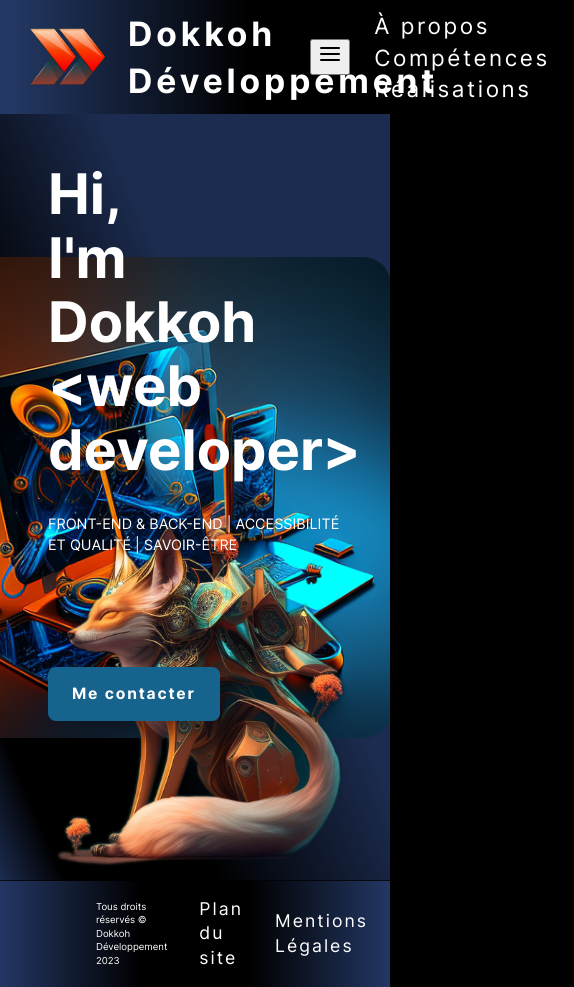
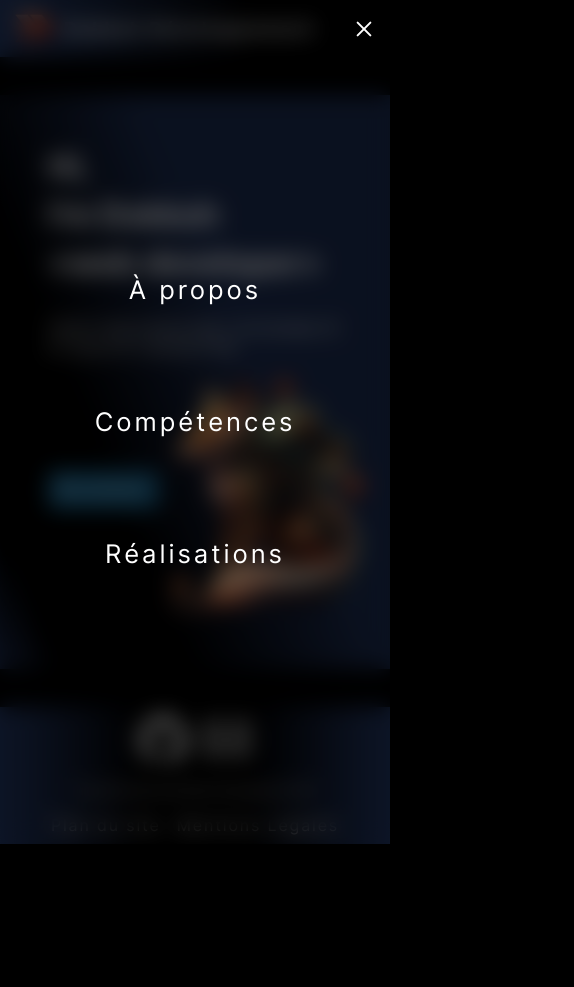
Before and after one commit to dokkoh/inte-portfolio, a website built with Parcel: page src/index.html in a window 390 px wide. Both pictures are taken after a click on the button 370 px from the left and 57 px from the top of the page. Shown: the whole page, 574 px wide, since content can reach past the window. After the commit the page ends 844 px from the top, so only its background shows below. Built offline with nearby package versions, Linux system fonts and the light colour scheme.

Commit message:
responsive accueil ok

```diff
--- a/src/index.html
+++ b/src/index.html
@@ -26,7 +26,7 @@
   <header role="banner" class="header">
     <a class="logo" href="./index.html" title="Retour à l'accueil">
       <img class="logo-img" src="./img/logo.png" alt=""><span class="logo-title">Dokkoh Développement</span></a>
-      <button id="toggler"><i data-feather="menu"></i></button>
+      <button class="logo-toggler" id="toggler"><i data-feather="menu"></i></button>
       <nav role="navigation" aria-label="Menu principal" class="menu" id="menu">
         <a class="menu-link" href="#">À propos</a>
         <a class="menu-link" href="#">Compétences</a>
--- a/src/scss/components/_btn.scss
+++ b/src/scss/components/_btn.scss
@@ -1,4 +1,5 @@
-@use '../vars';
+@use "../vars";
+@use "../mixin";
 
 .btn {
   display: inline-block;
@@ -10,7 +11,17 @@
   transition: vars.$defaultTransition;
   cursor: pointer;
   border: 0;
-
+  @include mixin.small {
+    display: inline-block;
+    padding: 0.7rem;
+    color: white;
+    background-color: var(--button-color);
+    border-radius: 0.5em;
+    font-weight: bold;
+    transition: vars.$defaultTransition;
+    cursor: pointer;
+    border: 0;
+  }
 
   &:hover {
     background-color: var(--button-color-hover);
--- a/src/scss/components/_content.scss
+++ b/src/scss/components/_content.scss
@@ -3,8 +3,19 @@
 .content {
   width: 100%;
   padding: 3rem;
-  background: url('/src/img/Dokkoh_kitsune.png'), url('/src/img/Dokkoh_frontpage.png'), url(''), linear-gradient(66.8deg, #1C2C50 0%, rgba(28, 44, 80, 0) 9.07%, rgba(28, 44, 80, 0) 30%, #1C2C50 60% );
-  background-size: 23rem, 30rem, 15rem, cover;
-  background-position: center bottom, center right 1%, right 26% top 14%;
-  background-repeat: no-repeat, no-repeat, no-repeat;
+  background: url('/src/img/Dokkoh_kitsune.png'), url('/src/img/Dokkoh_frontpage.png'), url('/src/img/dot.png'), url('/src/img/dot.png'), linear-gradient(66.8deg, #1C2C50 0%, rgba(28, 44, 80, 0) 9.07%, rgba(28, 44, 80, 0) 30%, #1C2C50 60% );
+  background-size: 23rem, 30rem, 15rem, 15rem,cover;
+  background-position: center bottom, center right 1%, right 30% top 20%, right 30% top 80%;
+  background-repeat: no-repeat, no-repeat, no-repeat, no-repeat;
 }
+
+@include mixin.small {
+  .content {
+    width: 100%;
+  padding: 3rem;
+  background: url('/src/img/Dokkoh_kitsune.png'), linear-gradient(66.8deg, #1C2C50 0%, rgba(28, 44, 80, 0) 9.07%, rgba(28, 44, 80, 0) 30%, #1C2C50 60% );
+  background-size: 16rem, cover;
+  background-position: 100% 17em, left 110%;
+  background-repeat: no-repeat, no-repeat;
+  }
+}
--- a/src/scss/components/_footer.scss
+++ b/src/scss/components/_footer.scss
@@ -1,3 +1,5 @@
+@use "../mixin";
+
 .footer {
   background: linear-gradient(270deg, #233764 0%, rgba(35, 55, 100, 0) 35.88%),
     linear-gradient(90deg, #233764 0%, rgba(35, 55, 100, 0) 36.08%);
@@ -10,23 +12,44 @@
     display: flex;
     justify-content: flex-start;
     align-items: center;
-    margin:    0rem 1rem 0rem 1rem;
+    margin: 0rem 1rem 0rem 1rem;
 
     &--last {
       justify-content: flex-end;
+      @include mixin.small {
+        text-align: center;
+      }
     }
   }
 
   &-link {
     padding: 1rem;
     font-size: 1.1em;
+    @include mixin.small {
+      font-size: 1em;
+      padding: 0.5rem;
+    }
   }
 
   &-logo {
     width: 4rem;
+    @include mixin.small {
+      width: 3rem;
+    }
   }
 
   &-desc {
     font-size: 0.6em;
+    @include mixin.small {
+      padding: 0.5rem;
+      margin: 0;
+    }
   }
 }
+
+@include mixin.small {
+  .footer {
+    display: flex;
+    flex-direction: column;
+  }
+}
--- a/src/scss/components/_header.scss
+++ b/src/scss/components/_header.scss
@@ -12,7 +12,7 @@
   font-size: .8em;
 
   @include mixin.small {
-    font-size: 1em;
+    position:relative ;
   }
 
   &-tools {
--- a/src/scss/components/_logo.scss
+++ b/src/scss/components/_logo.scss
@@ -6,6 +6,9 @@ align-items: center;
 
   &-img {
     width: 8rem;
+    @include mixin.small {
+      width: 4rem;
+    }
   }
 
   &-title {
@@ -13,5 +16,8 @@ align-items: center;
     font-weight: bold;
     letter-spacing: 0.115em;
     color: white;
+    @include mixin.small {
+      font-size: 1em;
+    }
   }
 }
--- a/src/scss/components/_menu.scss
+++ b/src/scss/components/_menu.scss
@@ -12,18 +12,69 @@
 
 #toggler {
   display: none;
+  color: white;
+  background: transparent;
+  border: 0;
 }
 
 @include mixin.small {
   .menu {
     display: none;
+    &-link {
+      padding: 3rem;
+      font-size: 2em;
+    }
   }
 
   .menu--on .menu {
-    display: block;
+    display: flex;
+    position: fixed;
+    top: 0;
+    left: -100%;
+    right: 0;
+    bottom: 0;
+    z-index: 4;
+    background-color: rgba(0, 0, 0, 0.61);
+    backdrop-filter: blur(0.7rem);
+    flex-direction: column;
+    justify-content: center;
+    text-align: center;
+    margin-right: 0;
+    animation: slide-in 0.5s forwards;
+  }
+
+  @keyframes slide-in {
+    from {
+      left: -100%;
+    }
+    to {
+      left: 0;
+    }
+  }
+
+  #toggler line {
+    transition: transform .3s ease, opacity .3s ease;
+    transform-origin: 50% 50%;
+  }
+
+  .menu--on  #toggler line:nth-child(1) {
+    transform: rotate(45deg) translateY(0px);
+  }
+
+  .menu--on  #toggler line:nth-child(2) {
+    opacity: 0;
+  }
+
+  .menu--on  #toggler line:nth-child(3) {
+    transform: rotate(-45deg) translateY(-6px);
   }
 
   #toggler {
     display: block;
+    position: fixed;
+    top: 1rem;
+    right: 0.5rem;
+    z-index: 5;
+
   }
 }
--- a/src/scss/components/_segment.scss
+++ b/src/scss/components/_segment.scss
@@ -1,20 +1,26 @@
-@use '../mixin';
+@use "../mixin";
 
 .segment {
-
   &-title {
     font-size: 3.5em;
     font-weight: bold;
     line-height: 4rem;
+    @include mixin.small {
+      font-size: 2em;
+      line-height: 3rem;
+    }
   }
   &-desc {
     margin: 2rem 0rem 2rem 0rem;
     font-size: 0.9em;
   }
 
-    &-actions {
-      margin-top: 7rem;
-      margin-bottom: 7rem;
-      font-size: 0.7em;
+  &-actions {
+    margin-top: 7rem;
+    margin-bottom: 7rem;
+    font-size: 0.7em;
+    @include mixin.small {
+      font-size: 0.5em;
     }
+  }
 }
```
Also changed, not shown: src/img/dot.png (added).
